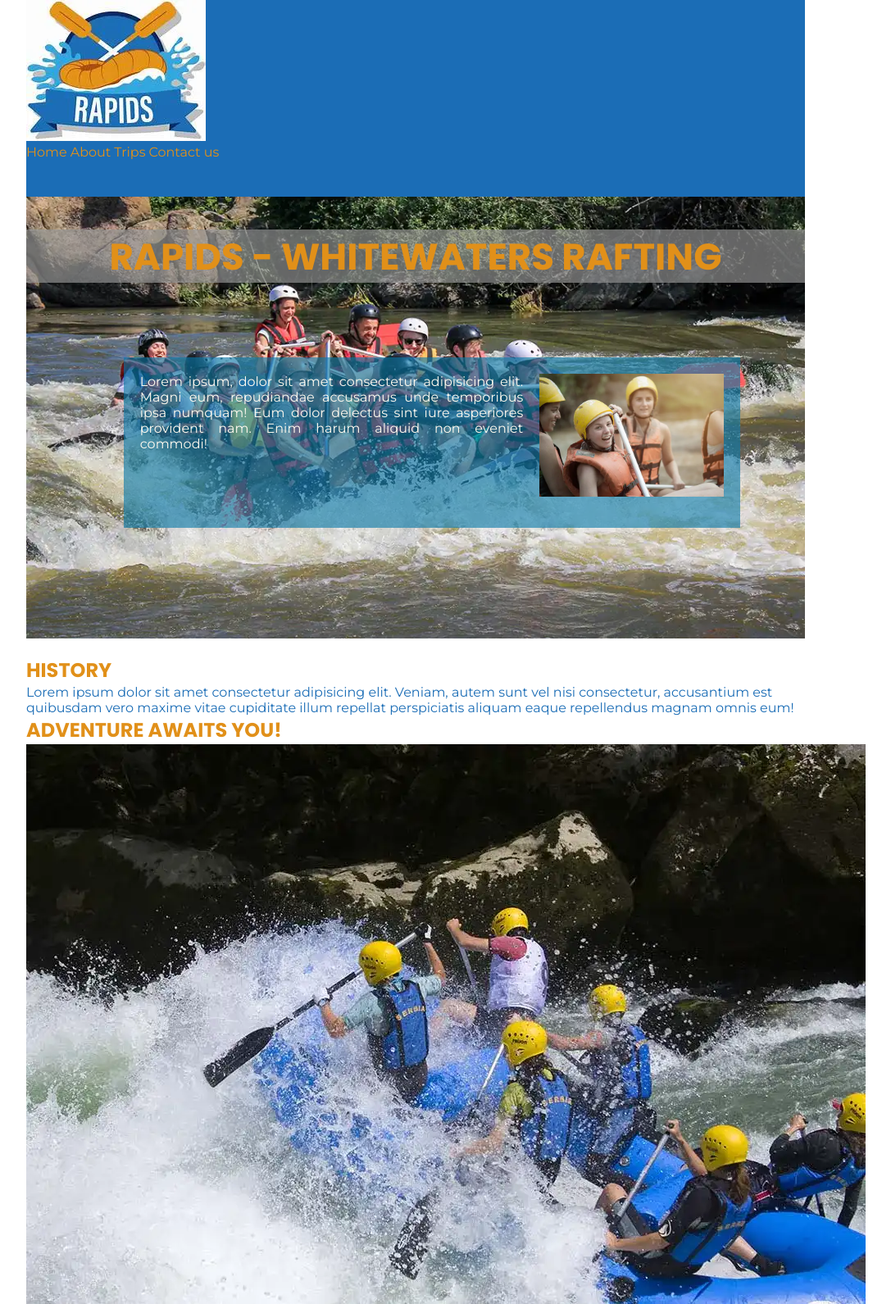
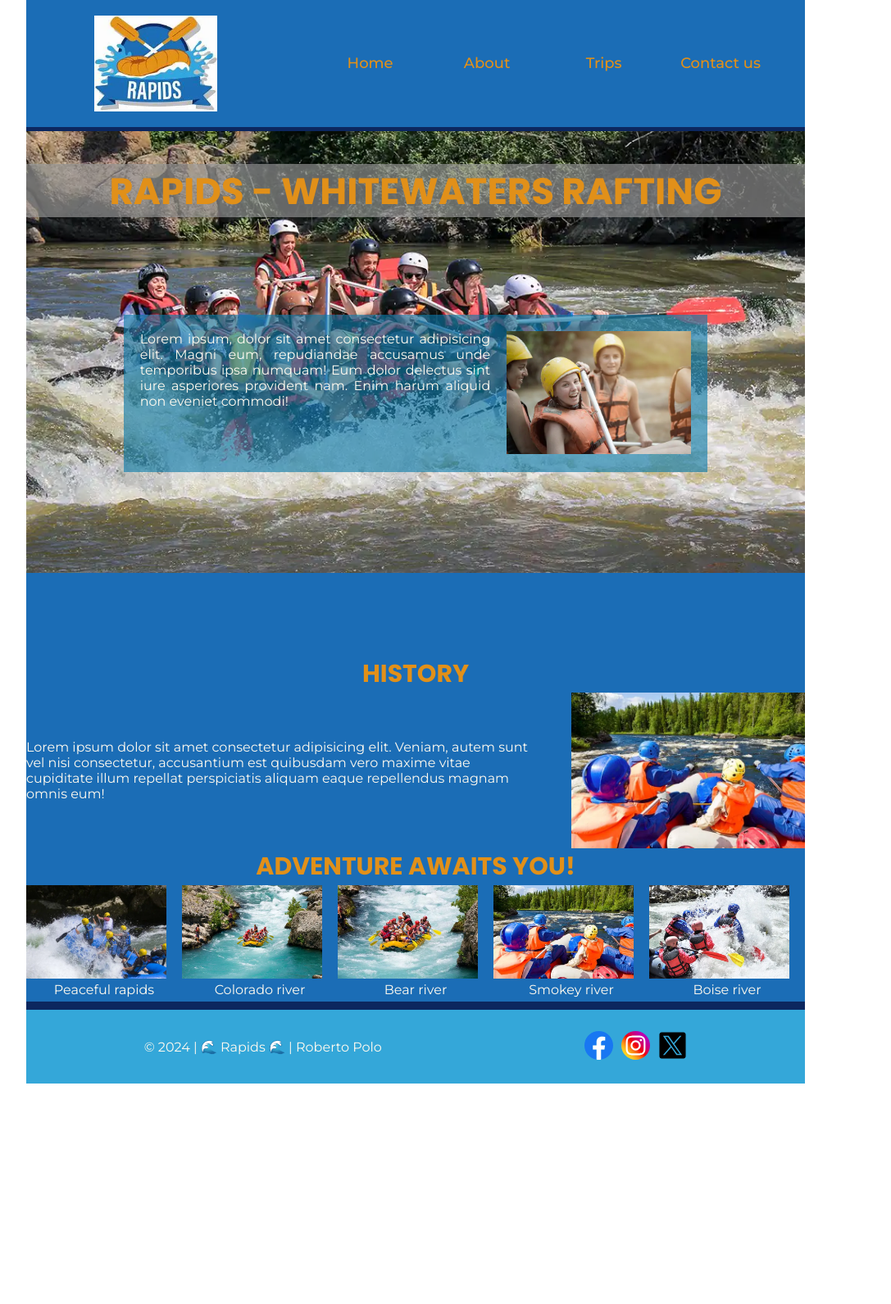
Before and after one commit to robertopolo/wdd130, a plain HTML site: page wwr/about.html in a window 1280 px wide. Shown: the top 1591 px of the page at 82% size, without its empty margins (133-1220 px from the left). After the commit the page ends 1322 px from the top, so only its background shows below. Drawn offline with Linux system fonts and the light colour scheme.

Commit message:
display grid and flex

```diff
--- a/wwr/about.html
+++ b/wwr/about.html
@@ -41,32 +41,47 @@
           </p>
         </article>
       </div>
-      <section>
+      <section class="history">
         <h2>History</h2>
+        <div class="content">
           <p>
-          Lorem ipsum dolor sit amet consectetur adipisicing elit. Veniam, autem
-          sunt vel nisi consectetur, accusantium est quibusdam vero maxime vitae
-          cupiditate illum repellat perspiciatis aliquam eaque repellendus
-          magnam omnis eum!
+            Lorem ipsum dolor sit amet consectetur adipisicing elit. Veniam,
+            autem sunt vel nisi consectetur, accusantium est quibusdam vero
+            maxime vitae cupiditate illum repellat perspiciatis aliquam eaque
+            repellendus magnam omnis eum!
           </p>
+          <img src="images/rafting-rapids.webp" alt="rafting-rapids" />
+        </div>
       </section>
-      <section>
+      <section class="gallery">
         <h2>Adventure Awaits You!</h2>
+        <div class="content">
+          <figure>
             <img src="images/rafting-1.webp" alt="rafting-1" />
-        <h3>Peaceful rapids</h3>
+            <figcaption>Peaceful rapids</figcaption>
+          </figure>
+          <figure>
             <img src="images/rafting-2.webp" alt="rafting-2" />
-        <h3>Colorado river</h3>
+            <figcaption>Colorado river</figcaption>
+          </figure>
+          <figure>
             <img src="images/rafting-3.webp" alt="rafting-3" />
-        <h3>Bear river</h3>
+            <figcaption>Bear river</figcaption>
+          </figure>
+          <figure>
             <img src="images/rafting-4.webp" alt="rafting-4" />
-        <h3>Smokey river</h3>
+            <figcaption>Smokey river</figcaption>
+          </figure>
+          <figure>
             <img src="images/rafting-5.webp" alt="rafting-5" />
-        <h3>Boise river</h3>
+            <figcaption>Boise river</figcaption>
+          </figure>
+        </div>
       </section>
     </main>
     <footer>
       <p>&copy; 2024 | 🌊 Rapids 🌊 | Roberto Polo</p>
-      <a href="https://facebook.com">
+      <div class="footer-images"><a href="https://facebook.com">
         <img src="images/facebook-logo.svg" alt="facebook-logo" />
       </a>
       <a href="https://instagram.com">
@@ -75,6 +90,7 @@
       <a href="https://x.com">
         <img src="images/x-logo.svg" alt="x-logo" />
       </a>
+    </div>
     </footer>
   </body>
 </html>
--- a/wwr/styles/rafting.css
+++ b/wwr/styles/rafting.css
@@ -7,6 +7,7 @@
 }
 
 *{
+    box-sizing: border-box;
     margin: 0 auto;
     padding: 0;
 }
@@ -18,7 +19,7 @@ h1, h2, h3, h4, h5, h6 {
   text-transform: uppercase;
 }
 
-p, a{
+p, a, figcaption{
     font-family: 'Montserrat', sans-serif;
     color: var(--secondary-color)
 }
@@ -34,14 +35,41 @@ html{
 }
 
 header{
-    height: 30dvh;
+    align-items: center;
+    align-content: center;
+    height: 20dvh;
     background-color: var(--secondary-color);
+    display: grid;
+    grid-template-columns: 1fr 2fr;
+    border-bottom: 5px solid var(--accent2-color);
+}
+
+header img{
+    height: auto;
+    width: 150px;
+}
+
+header nav{
+    width: 90%;
+    display: flex;
+    font-weight: 500;
+}
+
+header nav a{
+    font-size: 18px;
+    width: 100%;
+    margin: 10px;
+    text-align: center;
+}
+
+main{
+    background-color: #1B6DB6;
 }
 
 .hero{
     position: relative;
     text-align: center;
-    height: 70dvh;
+    height: 80dvh;
     overflow: hidden;
 }
 
@@ -79,12 +107,91 @@ h1{
 
 .hero article img{
     float: right;
+    margin-left: 20px;
     width: 225px;
-    margin-left: 20px;
 }
 
-footer{
+.history{
+    align-content: center;
+    display: flex;
+    flex-direction: column;
+    justify-content: center;
+}
+
+.history h2{
+    text-align: center;
+    font-size: 30px;
+}
+
+.history .content {
+    display: flex;
+    width: 100%;
+    justify-content: center;
+    align-items: center;
+}
+
+.history p {
+    color: var(--floral-white);
+    width: 65%;
+    margin: 0;
+}
+
+.history img {
+    width: 30%;
+    height: auto;
+    object-fit: contain;
+    margin-left: 5%;
+}
+
+.gallery{
+    display: flex;
+    flex-direction: column;
+    align-items: center;
+    align-content: center;
+    justify-content: center;
+    border-bottom: 10px solid var(--accent2-color);
+}
+
+.gallery h2{
+    font-size: 30px;
+    text-align: center;
+}
+
+.gallery .content{
+    display: grid;
+    margin: auto;
+    margin-bottom: 5px;
+    grid-template-columns: repeat(5, 1fr);
+    grid-template-rows: 1fr;
+    justify-items: center;
+    align-items: center;
+    }
+
+.gallery figcaption{
+    color: var(--floral-white);
+    text-align: center;
+    font-weight: 400;
+}
+
+.gallery img{
+    width: 90%;
+    height: auto;
+}
+
+footer {
+    align-items: center;
     background-color: var(--accent1-color);
+    display: flex;
+    height: 90px;
+    justify-content: space-between;
+    padding: 20px;
+    position: relative;
+    width: 100%;
+}
+
+.footer-images {
+    display: flex;
+    gap: 10px;
 }
 
 footer p{
```
Also changed, not shown: wwr/images/rafting-rapids.webp (added). Lines whose indentation alone changed are shown as unchanged.
